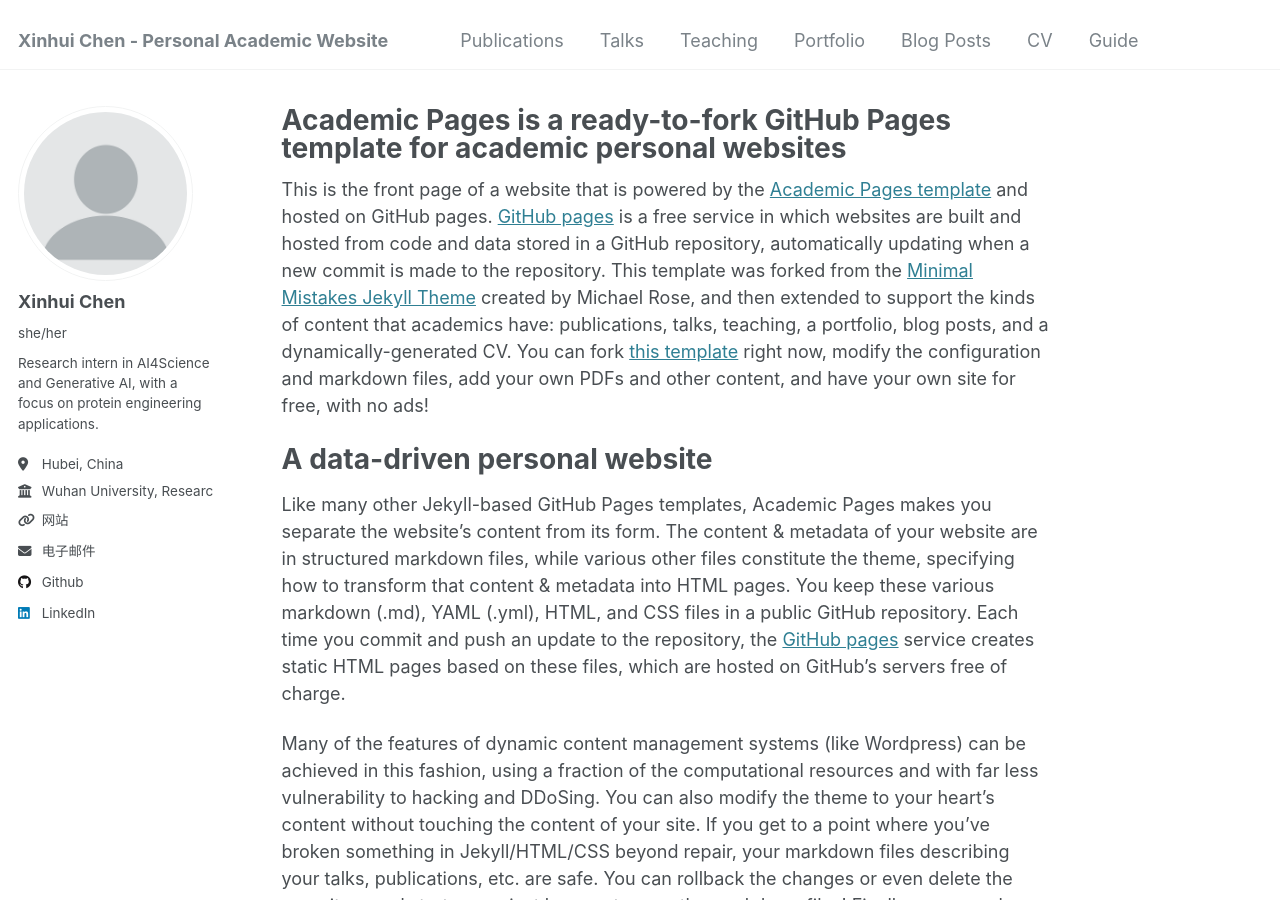
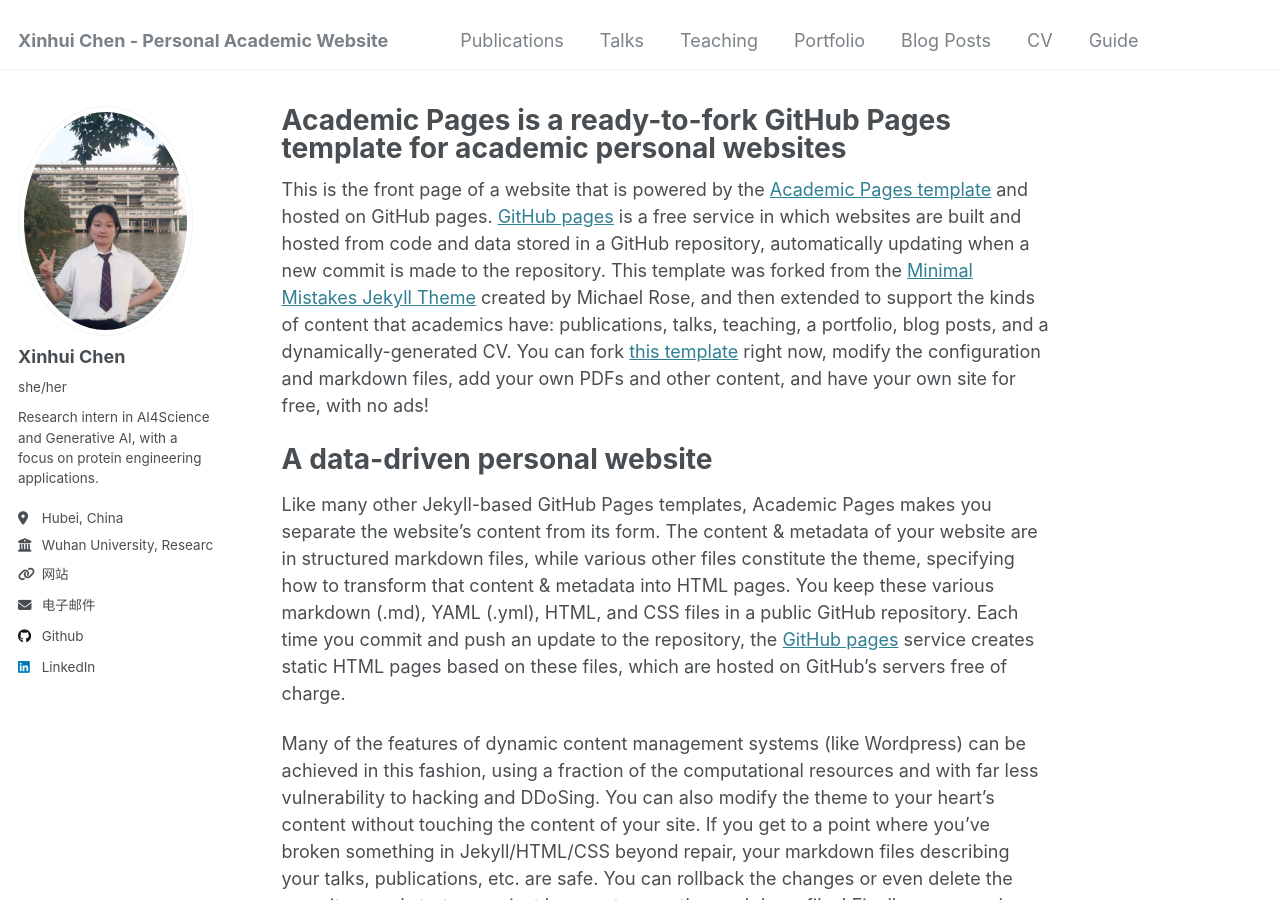
Before and after one commit to XinhuiChen-02/XinhuiChen-02.github.io, a Jekyll site: the page built from _pages/about.md, in a window 1280 px wide and 900 px high. Built offline with Jekyll 4.4.1, drawn with Linux system fonts in a browser that asks for light colours.

Commit message:
Update _config.yml

```diff
--- a/_config.yml
+++ b/_config.yml
@@ -21,7 +21,7 @@ repository               : "XinhuiChen-02/XinhuiChen.github.io"
 #               Additional customization can be done by editing /_includes/author-profile.html
 author:
   # Biographic information
-  avatar           : "profile.png"
+  avatar           : "bio_xinhui.jpg"
   name             : "Xinhui Chen"
   pronouns         : "she/her" # example: "she/her"
   bio              : "Research intern in AI4Science and Generative AI, with a focus on protein engineering applications."
```
